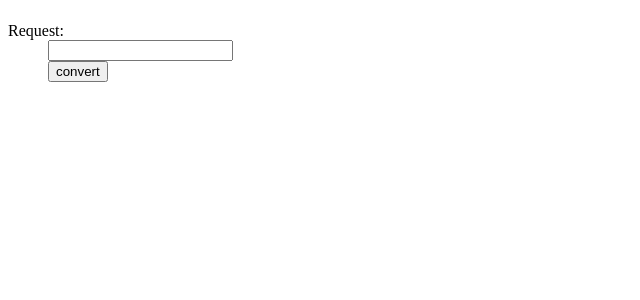
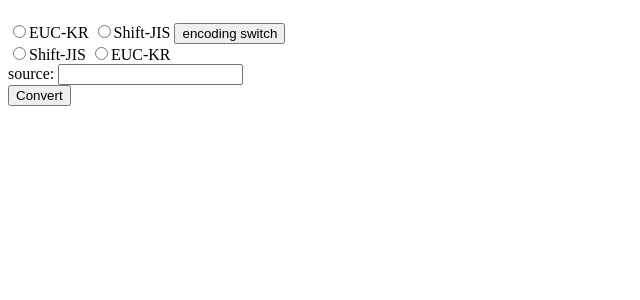
Before and after one commit to noxowl/gukwok, a Flask app: page / in a window 1280 px wide. Shown: the part 67-367 px from the top of the page, without its empty margins (0-640 px from the left). Run offline with Flask 2, Linux system fonts and the light colour scheme; parts of the project's set-up code (start-up, migrations or seed data) failed here and were passed over; some libraries are stand-ins or nearby versions.

Commit message:
add api version checker, templates in progress

```diff
--- a/gukwok/_version.py
+++ b/gukwok/_version.py
@@ -2,3 +2,5 @@
 
 __version__ = "0.1"
 VERSION = __version__
+
+legacy_version = "0.0"
--- a/gukwok/converter.py
+++ b/gukwok/converter.py
@@ -1,16 +1,21 @@
 from flask import abort
+from wtforms import Form, TextField, validators
 from hannakageul import convert as kageul
 
 
-__all__ = ('codec')
+__all__ = ('codec', 'ConvertForm')
 
 
 def codec(source, target, request):
-    processor = char_processor.get_encoder(source)
+    processor = CharProcessor.get_encoder(source)
     return processor.decode_to(target, request)
 
 
-class char_processor(object):
+class ConvertForm(Form):
+    source = TextField('source:', validators=[validators.required()])
+
+
+class CharProcessor(object):
     encoders = None
 
     def __init__(self, encoder_name):
@@ -52,13 +57,13 @@ class char_processor(object):
         return self.encoders[encoder_name]
 
 
-class euccn_processor(char_processor):
+class EuccnProcessor(CharProcessor):
     def __init__(self):
         """
 
         :param encoder_name:
         """
-        super(euccn_processor, self).__init__('euccn')
+        super(EuccnProcessor, self).__init__('euccn')
         self.encoder_name = 'euccn'
 
     def euccn(self, request):
@@ -80,13 +85,13 @@ class euccn_processor(char_processor):
         return kageul.euccn.utf8(request)
 
 
-class eucjp_processor(char_processor):
+class EucjpProcessor(CharProcessor):
     def __init__(self):
         """
 
         :param encoder_name:
         """
-        super(eucjp_processor, self).__init__('eucjp')
+        super(EucjpProcessor, self).__init__('eucjp')
         self.encoder_name = 'eucjp'
 
     def euccn(self, request):
@@ -108,13 +113,13 @@ class eucjp_processor(char_processor):
         return kageul.eucjp.utf8(request)
 
 
-class euckr_processor(char_processor):
+class EuckrProcessor(CharProcessor):
     def __init__(self):
         """
 
         :param encoder_name:
         """
-        super(euckr_processor, self).__init__('euckr')
+        super(EuckrProcessor, self).__init__('euckr')
         self.encoder_name = 'euckr'
 
     def euccn(self, request):
@@ -136,13 +141,13 @@ class euckr_processor(char_processor):
         return kageul.euckr.utf8(request)
 
 
-class jis_processor(char_processor):
+class JisProcessor(CharProcessor):
     def __init__(self):
         """
 
         :param encoder_name:
         """
-        super(jis_processor, self).__init__('jis')
+        super(JisProcessor, self).__init__('jis')
         self.encoder_name = 'jis'
 
     def euccn(self, request):
@@ -164,13 +169,13 @@ class jis_processor(char_processor):
         return kageul.jis.utf8(request)
 
 
-class sjis_processor(char_processor):
+class SjisProcessor(CharProcessor):
     def __init__(self):
         """
 
         :param encoder_name:
         """
-        super(sjis_processor, self).__init__('sjis')
+        super(SjisProcessor, self).__init__('sjis')
         self.encoder_name = 'sjis'
 
     def euccn(self, request):
@@ -192,13 +197,13 @@ class sjis_processor(char_processor):
         return kageul.sjis.utf8(request)
 
 
-class utf8_processor(char_processor):
+class Utf8Processor(CharProcessor):
     def __init__(self):
         """
 
         :param encoder_name:
         """
-        super(utf8_processor, self).__init__('utf8')
+        super(Utf8Processor, self).__init__('utf8')
         self.encoder_name = 'utf8'
 
     def euccn(self, request):
--- a/gukwok/web/app.py
+++ b/gukwok/web/app.py
@@ -2,15 +2,21 @@
 
 """
 
-from flask import Flask, current_app, request, url_for, render_template
-from flask import abort, make_response, jsonify, redirect
+from packaging.version import Version, LegacyVersion
+from flask import Flask, current_app, request, url_for, render_template,\
+                    abort, make_response, jsonify, redirect, flash
+from wtforms import Form, TextField, TextAreaField, validators,\
+                    StringField, SubmitField
 
-from gukwok import __version__
-import gukwok.converter
+from gukwok import __version__, legacy_version
+import gukwok
 
 
 app = Flask(__name__, template_folder='templates')
+app.config['SECRET_KEY'] = ''
 
+def is_legacy(version):
+    return Version(version) < Version(legacy_version)
 
 @app.errorhandler(400)
 def bad_request(error):
@@ -22,15 +28,21 @@ def bad_request(error):
     return make_response(jsonify({'message': 'payload too large'}), 413)
 
 
-@app.route('/')
+@app.route('/', methods=['GET', 'POST'])
 def index():
     """gukwok index page"""
-    return render_template('index.html')
+    form = gukwok.converter.ConvertForm(request.form)
 
+    print("error " + str(form.errors))
+    if request.method == 'POST':
+        source = request.form['source']
+        print(source)
 
-@app.route('/result')
-def result():
-    return render_template('index.html')
+        if form.validate():
+            flash(gukwok.converter.codec('euckr', 'sjis', source))
+        else:
+            flash('source required.')
+    return render_template('index.html', form=form)
 
 
 @app.route('/api')
@@ -39,22 +51,24 @@ def to_api_index():
     return redirect(url_for('api_index'), code=301)
 
 
-@app.route('/api/' + __version__)
-@app.route('/api/' + __version__ + '/')
-def api_index():
+@app.route('/api/<version>')
+@app.route('/api/<version>/')
+def api_index(version):
+    if is_legacy(version):
+        abort(416)
     return jsonify(
         {'message': 'index of api'})
 
 
-@app.route('/api/' + __version__
-    + '/<source>/<target>/', methods=["GET"])
+@app.route('/api/<version>/source>/<target>/', methods=["GET"])
 def converter_null(source, target):
     abort(400)
 
 
-@app.route('/api/' + __version__
-    + '/<source>/<target>/<request>', methods=["GET"])
+@app.route('/api/<version>/source>/<target>/<request>', methods=["GET"])
 def converter(source, target, request):
+    if is_legacy(version):
+        abort(416)
     print(len(request))
     if not request:
         abort(400)
--- a/gukwok/web/templates/base.html
+++ b/gukwok/web/templates/base.html
@@ -13,7 +13,18 @@
     <h1>궇궋 - Gukwok</h1>
 </header>
 <main>
-{% block body %}{% endblock %}
+<div id="gukwok-enc-left">
+{% block enc_left %}{% endblock %}
+</div>
+<div id="gukwok-enc-right">
+{% block enc_right %}{% endblock %}
+</div>
+<div id="gukwok-src">
+{% block src %}{% endblock %}
+</div>
+<div id="gukwok-dst">
+{% block dst %}{% endblock %}
+</div>
 </main>
 <footer>
 </footer>
--- a/gukwok/web/templates/index.html
+++ b/gukwok/web/templates/index.html
@@ -1,10 +1,47 @@
 {% extends "base.html" %}
-{% block body %}
-<form action="{{ url_for('result')}}" method=post>
-    <dl>
-        <dt>Request:
-        <dd><input type=text name=request>
-        <dd><input type=submit value=convert>
-    </dl>
+
+{% block enc_left %}
+<label class="btn btn-enc">
+    <input type="radio" name="dst_encoding" id="euc-kr">EUC-KR
+</label>
+<label class="btn btn-enc">
+    <input type="radio" name="src_encoding" id="shift-jis">Shift-JIS
+</label>
+<button name="switch">encoding switch</button>
+{% endblock %}
+
+{% block enc_right %}
+<label class="btn btn-enc">
+    <input type="radio" name="dst_encoding" id="shift-jis">Shift-JIS
+</label>
+<label class="btn btn-enc">
+    <input type="radio" name="dst_encoding" id="euc-kr">EUC-KR
+</label>
+{% endblock %}
+
+
+{% block src %}
+<form action="" method="post">
+    {{ form.csrf }}
+
+    <div class="input text">
+        {{ form.source.label }} {{ form.source }}
+    </div>
+
+    <div class="input submit">
+        <input type="submit" value="Convert" />
+    </div>
 </form>
 {% endblock %}
+
+{% block dst %}
+    {% with results = get_flashed_messages(with_categories=true) %}
+        {% if results %}
+            <span id="result_box">
+                {% for result in results %}
+                    <span>{{ result[1] }}</span>
+                {% endfor %}
+            </span>
+        {% endif %}
+    {% endwith %}
+{% endblock %}
```
Also changed, not shown: gukwok/__init__.py (+5 -2 lines).
